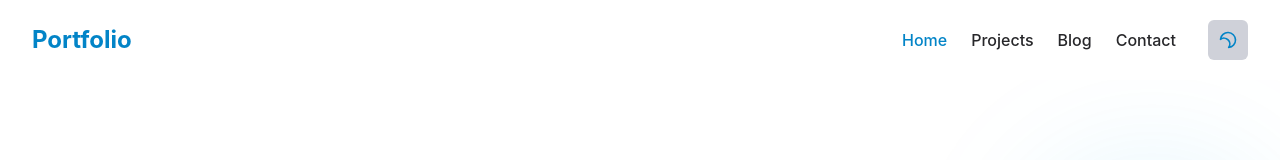
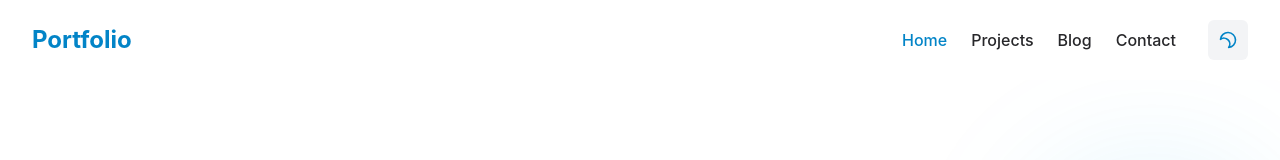
Before and after one commit to siphonhata/portfolio-app, a Next.js app: page / in a window 1280 px wide. Shown: the top 160 px of the page. Built offline with nearby package versions, Linux system fonts and the light colour scheme.

Commit message:
toggle feature update

```diff
--- a/app/components/ui/ThemeToggle.tsx
+++ b/app/components/ui/ThemeToggle.tsx
@@ -1,5 +1,5 @@
 'use client'
-import React from 'react';
+import React, { useEffect } from 'react';
 import { motion } from 'framer-motion';
 import { FiSun, FiMoon } from 'react-icons/fi';
 import { useThemeContext } from '@/app/context/ThemeContext';
@@ -8,10 +8,20 @@ const ThemeToggle: React.FC = () => {
   const { theme, toggleTheme } = useThemeContext();
   const isDark = theme === 'dark';
 
+  // Log when theme changes
+  useEffect(() => {
+    console.log('Theme in ThemeToggle component:', theme);
+  }, [theme]);
+
+  const handleToggleClick = () => {
+    console.log('Toggle button clicked');
+    toggleTheme();
+  };
+
   return (
     <button
-      className="w-10 h-10 rounded-md bg-dark-100 dark:bg-dark-500 flex items-center justify-center focus:outline-none focus:ring-2 focus:ring-primary-500 focus:ring-offset-2 dark:focus:ring-offset-dark-800"
-      onClick={toggleTheme}
+      className="w-10 h-10 rounded-md bg-gray-100 dark:bg-gray-800 flex items-center justify-center focus:outline-none focus:ring-2 focus:ring-primary-500 focus:ring-offset-2 dark:focus:ring-offset-gray-900"
+      onClick={handleToggleClick}
       aria-label={isDark ? 'Switch to light mode' : 'Switch to dark mode'}
       title={isDark ? 'Switch to light mode' : 'Switch to dark mode'}
     >
--- a/app/context/ThemeContext.tsx
+++ b/app/context/ThemeContext.tsx
@@ -1,8 +1,7 @@
-"use client"
+'use client'
 import React, { createContext, useContext, useEffect, useState } from 'react';
 import { useTheme } from 'next-themes';
 import { Theme } from '../types';
-
 
 interface ThemeContextProps {
   theme: Theme;
@@ -14,7 +13,7 @@ interface ThemeContextProps {
 const ThemeContext = createContext<ThemeContextProps | undefined>(undefined);
 
 export const ThemeProvider: React.FC<{ children: React.ReactNode }> = ({ children }) => {
-  const { theme, setTheme: setNextTheme, resolvedTheme, systemTheme } = useTheme();
+  const { theme, setTheme: setNextTheme, resolvedTheme } = useTheme();
   const [isLoaded, setIsLoaded] = useState(false);
 
   useEffect(() => {
@@ -23,8 +22,10 @@ export const ThemeProvider: React.FC<{ children: React.ReactNode }> = ({ childre
   }, []);
 
   const toggleTheme = () => {
-    const currentTheme = resolvedTheme === 'dark' ? 'light' : 'dark';
-    setNextTheme(currentTheme);
+    console.log('Toggle theme called. Current theme:', resolvedTheme);
+    const newTheme = resolvedTheme === 'dark' ? 'light' : 'dark';
+    console.log('Setting new theme to:', newTheme);
+    setNextTheme(newTheme);
   };
 
   // Ensure theme is treated as Theme type
--- a/app/layout.tsx
+++ b/app/layout.tsx
@@ -1,7 +1,9 @@
+'use client'
 import "./globals.css";
 
 
 // app/layout.tsx
+import { ThemeProvider as NextThemesProvider } from 'next-themes'
 import { ThemeProvider } from '@/app/context/ThemeContext';
 
 export default function RootLayout({
@@ -12,9 +14,11 @@ export default function RootLayout({
   return (
     <html lang="en">
       <body>
-        <ThemeProvider>
-          {children}
-        </ThemeProvider>
+        <NextThemesProvider attribute="class" defaultTheme="system" enableSystem>
+          <ThemeProvider>
+            {children}
+          </ThemeProvider>
+        </NextThemesProvider>
       </body>
     </html>
   );
```
